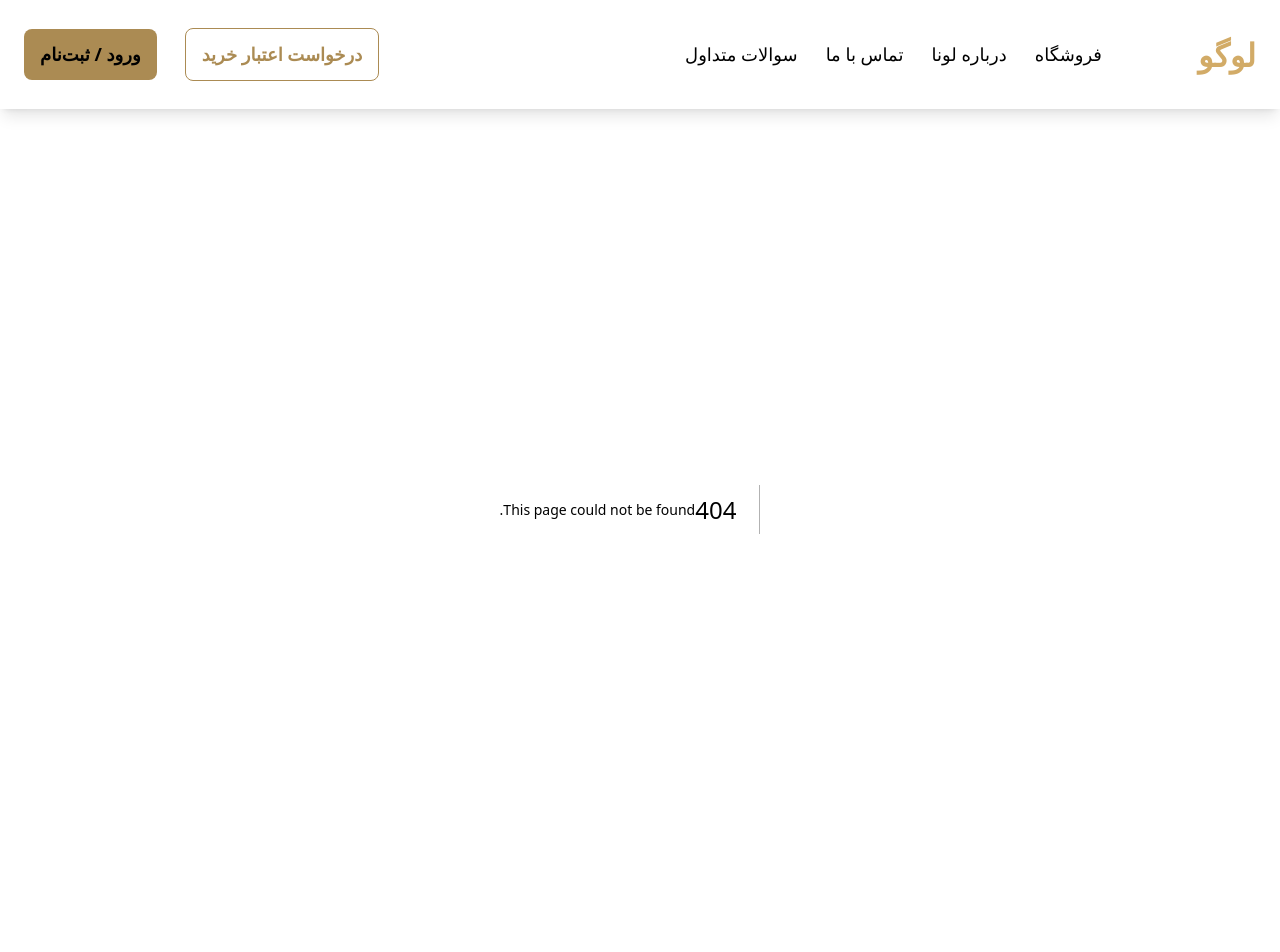
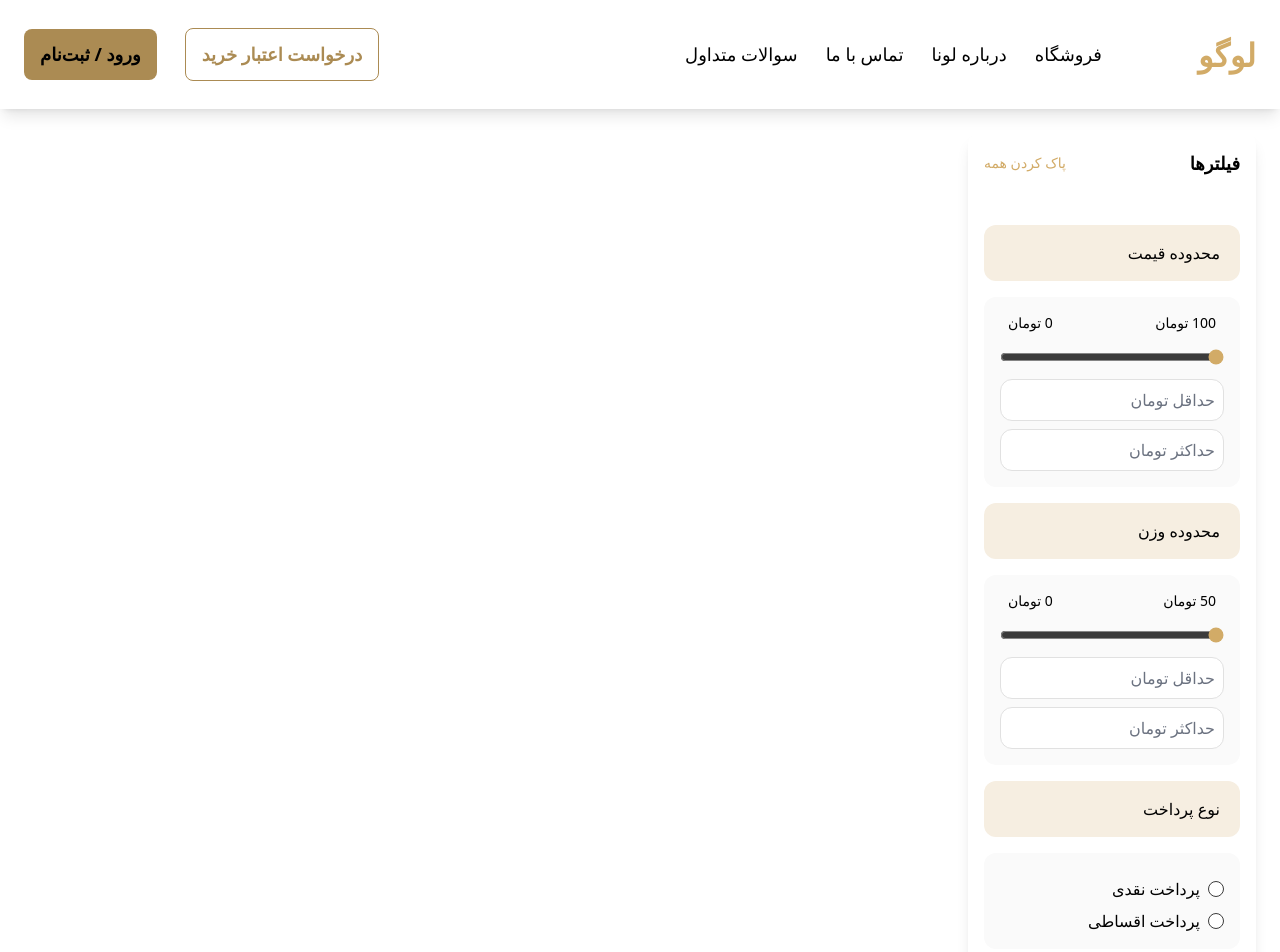
Before and after one commit to Spark-Code-Team/loana-gold, a Next.js app: page /Shop in a window 1280 px wide. Before the commit this address had no page. Shown: the top 952 px of the page. Built offline with nearby package versions, Linux system fonts and the light colour scheme.

Commit message:
sidebar in progress

```diff
--- /dev/null
+++ b/src/app/Shop/page.js
@@ -0,0 +1,11 @@
+import ShopPage from "@/components/templates/ShopPage";
+
+
+
+const Shop  = () => {
+    return(
+        <ShopPage/>
+    )
+}
+
+export default Shop;
--- /dev/null
+++ b/src/components/modules/shop/Sidebar.js
@@ -0,0 +1,275 @@
+
+
+"use client";
+
+import { useState } from "react";
+
+export default function Sidebar() {
+
+    const [price, setPrice] = useState(100);
+    const [weight, setWeight] = useState(50);
+
+    const handleChange = (setter) => (e) => {
+        setter(e.target.value);
+    };
+
+    return (
+        <div className="
+            flex
+            flex-col
+            w-72
+            bg-white
+            rounded-xl
+            p-4
+            mr-6
+            mt-6
+            shadow-lg
+            gap-6
+        ">
+            <div className="
+              flex
+              justify-between
+              items-center
+              pb-2
+              mb-4
+              ">
+                <h2 className="text-lg font-bold">
+                    فیلترها
+                </h2>
+                <p className="
+                 text-primary
+                 text-sm
+                 cursor-pointer
+                 ">
+                    پاک کردن همه
+                </p>
+            </div>
+
+            <div className="
+              flex
+              flex-col
+              gap-4
+              ">
+                    <h3 className="
+                     bg-[#F6EEE1]
+                     rounded-xl
+                     pr-5
+                     py-4
+                     font-medium
+                     ">محدوده قیمت</h3>
+
+                <div className="
+                  bg-[#FAFAFA]
+                  p-4
+                  rounded-xl
+                ">
+                    <div className="
+                     flex
+                     justify-between
+                     px-2
+                     mb-2
+                     text-sm
+                     font-medium
+                     ">
+                        <span>{price.toLocaleString()} تومان</span>
+                        <span>0 تومان</span>
+                    </div>
+
+                    <input
+                    type="range"
+                    min="0"
+                    max="1000000"
+                    value={price}
+                    onChange={handleChange(setPrice)}
+                    className="
+                    w-full
+                    mt-2
+                    accent-[#D2AB67]
+                    "
+                    />
+
+                    <input type="text" className="
+                    w-full
+                    mt-2
+                    p-2
+                    border-[#E1E1E1]
+                    rounded-xl
+                    focus:outline-none
+                    focus:ring-0
+                    focus:border-transparent
+                    "
+                    placeholder="حداقل تومان "
+                    />
+                    <input type="text" className="
+                    w-full
+                    mt-2
+                    p-2
+                    border-[#E1E1E1]
+                    rounded-xl
+                    focus:outline-none
+                    focus:ring-0
+                    focus:border-transparent
+                    "
+                    placeholder="حداکثر تومان "
+                    />
+
+                </div>
+
+
+                <h3 className="
+                     bg-[#F6EEE1]
+                     rounded-xl
+                     pr-5
+                     py-4
+                     font-medium
+                     ">محدوده وزن</h3>
+
+                <div className="
+                  bg-[#FAFAFA]
+                  p-4
+                  rounded-xl
+                ">
+                    <div className="
+                      flex
+                      justify-between
+                      px-2
+                      mb-2
+                      text-sm
+                      font-medium
+                      ">
+                        <span>{weight.toLocaleString()} تومان</span>
+                        <span>0 تومان</span>
+                    </div>
+
+                    <input
+                    type="range"
+                    min="0"
+                    max="1000000"
+                    value={weight}
+                    onChange={handleChange(setWeight)}
+                    className="
+                    w-full
+                    mt-2
+                    accent-[#D2AB67]
+                    "
+                    />
+
+                    <input type="text" className="
+                    w-full
+                    mt-2
+                    p-2
+                    border-[#E1E1E1]
+                    rounded-xl
+                    focus:outline-none
+                    focus:ring-0
+                    focus:border-transparent
+                    "
+                    placeholder="حداقل تومان "
+                    />
+                    <input type="text" className="
+                    w-full
+                    mt-2
+                    p-2
+                    border-[#E1E1E1]
+                    rounded-xl
+                    focus:outline-none
+                    focus:ring-0
+                    focus:border-transparent
+                    "
+                    placeholder="حداکثر تومان "
+                    />
+
+                </div>
+
+                <h3 className="
+                     bg-[#F6EEE1]
+                     rounded-xl
+                     pr-5
+                     py-4
+                     font-medium
+                     ">
+                     نوع پرداخت
+                </h3>
+
+                <div className="
+                bg-[#FAFAFA]
+                p-4
+                rounded-xl
+                ">
+
+                    <label className="
+                     flex
+                     items-center
+                     gap-2
+                     mt-2
+                     ">
+                        <input type="radio" name="payment" className="
+                        accent-primary
+                        w-4
+                        h-4
+                         border-[#3B3B3B]
+                         bg-white
+                         checked:bg-[#3B3B3B]
+                         checked:border-[#3B3B3B]
+                         appearance-none
+                         rounded-xl
+                         focus:outline-none focus:ring-0
+                        " /> پرداخت نقدی
+
+                    </label>
+
+                    <label className="flex items-center gap-2 mt-2">
+                        <input type="radio" name="payment" className="
+                        accent-primary
+                        w-4
+                        h-4
+                         border-[#3B3B3B]
+                         bg-white
+                         checked:bg-[#3B3B3B]
+                         checked:border-[#3B3B3B]
+                         appearance-none
+                         rounded-xl
+                         focus:outline-none
+                         focus:ring-0" /> پرداخت اقساطی
+                    </label>
+
+                </div>
+                <h3 className="
+                     bg-[#F6EEE1]
+                     rounded-xl
+                     pr-5
+                     py-4
+                     font-medium
+                     ">
+                     نحوه ارسال
+                     </h3>
+
+                <div className="
+                bg-[#FAFAFA]
+                p-4
+                rounded-xl">
+
+                    <label className="
+                    flex
+                    items-center
+                    gap-2 mt-2
+                    ">
+                        <input type="checkbox" className="
+                        w-4
+                        h-4
+                         border-[#3B3B3B]
+                         bg-white
+                         checked:bg-[#3B3B3B]
+                         checked:border-[#3B3B3B]
+                         appearance-none
+                         rounded-xl
+                         focus:outline-none
+                         focus:ring-0
+                         "/> ارسال حضوری
+
+                    </label>
+                </div>
+            </div>
+        </div>
+    );
+}
--- /dev/null
+++ b/src/components/templates/ShopPage.js
@@ -0,0 +1,12 @@
+import Sidebar from "../modules/shop/Sidebar";
+
+
+const ShopPage = () => {
+    return (
+        <Sidebar/>
+
+
+    )
+}
+
+export default ShopPage;
```
Also changed, not shown: src/constant/SidebarOption.js (added, +59 -0 lines).
